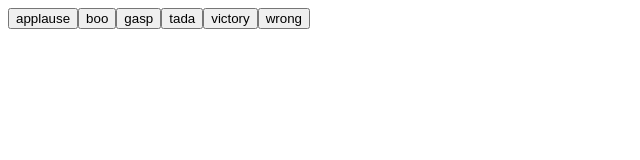
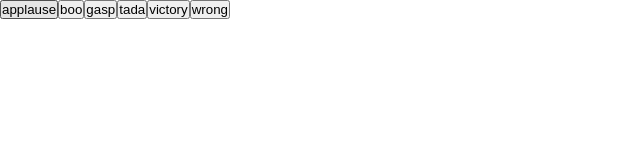
Before and after one commit to hulyakucuk/JavaScript30, a plain HTML site: page sound-stream-deck/index.html in a window 1280 px wide. Shown: the whole page, without its empty margins (0-640 px from the left). Drawn offline with Linux system fonts and the light colour scheme.

Commit message:
add reset css

```diff
--- a/sound-stream-deck/index.html
+++ b/sound-stream-deck/index.html
@@ -5,7 +5,7 @@
     <meta http-equiv="X-UA-Compatible" content="IE=edge">
     <meta name="viewport" content="width=device-width, initial-scale=1.0">
     <title>Document</title>
-</head>
+    <link rel="stylesheet" href="style.css">
 <body>
     <audio id="applause" src="sounds/applause.mp3"></audio>
     <audio id="boo" src="sounds/boo.mp3"></audio>
--- /dev/null
+++ b/sound-stream-deck/style.css
@@ -0,0 +1,7 @@
+@import url("https://fonts.googleapis.com/css2?family=Poppins:wght@300&family=Roboto:wght@300&display=swap");
+
+*{
+    margin: 0;
+    padding: 0;
+    box-sizing: border-box;
+}
```
